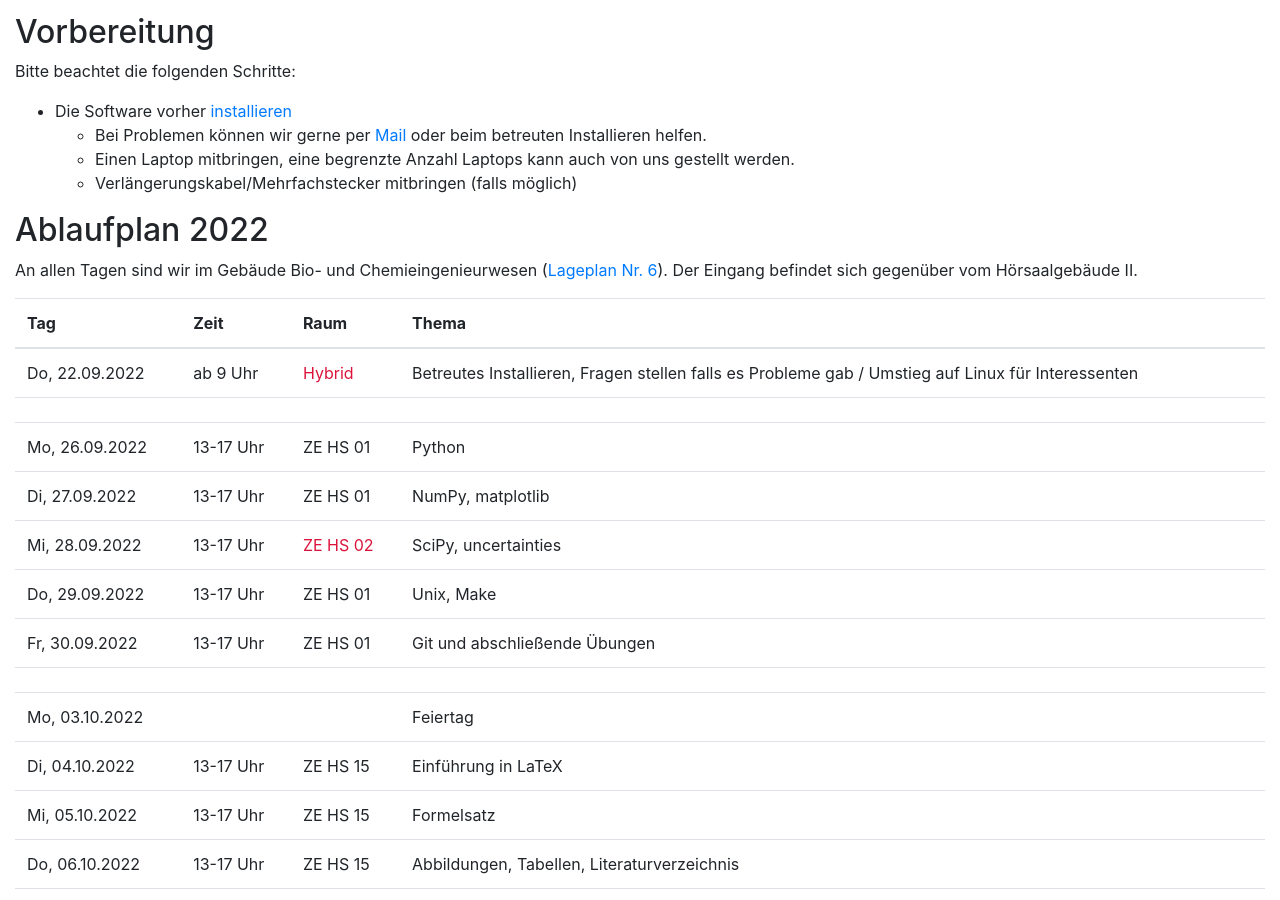
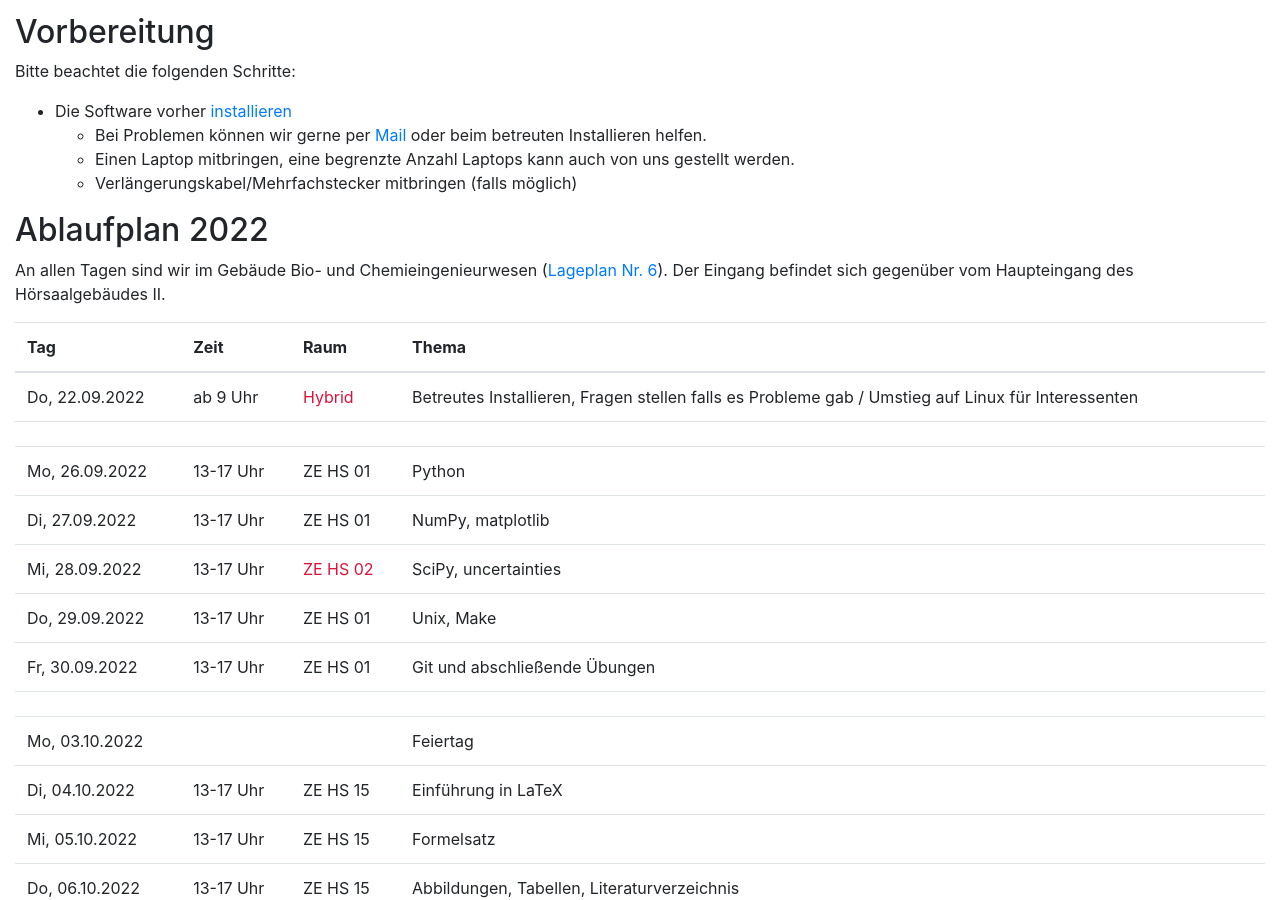
Before and after one commit to pep-dortmund/homepage-toolbox, a Jekyll site: the page built from index.md, in a window 1280 px wide and 900 px high, scrolled down 1173 px. Built offline with Jekyll 4.4.1, drawn with Linux system fonts in a browser that asks for light colours.

Commit message:
changed description of path to CT ZB

```diff
--- a/index.md
+++ b/index.md
@@ -84,7 +84,7 @@ Bitte beachtet die folgenden Schritte:
 ## Ablaufplan 2022
 
 An allen Tagen sind wir im Gebäude Bio- und Chemieingenieurwesen ([Lageplan Nr. 6](https://www.tu-dortmund.de/storages/tu_website/Referat_1/News/2019/2019_10_Oktober/191010_TU_Lageplan_A4_WEB_2019.pdf)).
-Der Eingang befindet sich gegenüber vom Hörsaalgebäude II.
+Der Eingang befindet sich gegenüber vom Haupteingang des Hörsaalgebäudes II.
 
 <table class="table table-hover">
 <thead>
```
